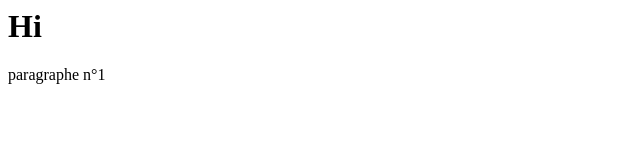
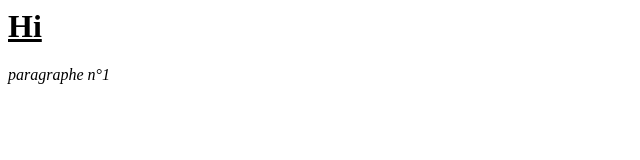
Before and after one commit to louisc59/notreProjetLC, a plain HTML site: page index.html in a window 1280 px wide. Shown: the full height of the page, 0-640 px from the left. Drawn offline with Linux system fonts and the light colour scheme.

Commit message:
modif' index.html, hi souligné et paragraphe n°1 en italique

```diff
--- a/index.html
+++ b/index.html
@@ -5,7 +5,7 @@
 <meta charset="utf-8">
 </head>
 <body>
-<h1>Hi</h1>
-<p>paragraphe n°1</P>
+<h1><u>Hi</u></h1>
+<p><i>paragraphe n°1</i></P>
 </body>
 </html>
```
